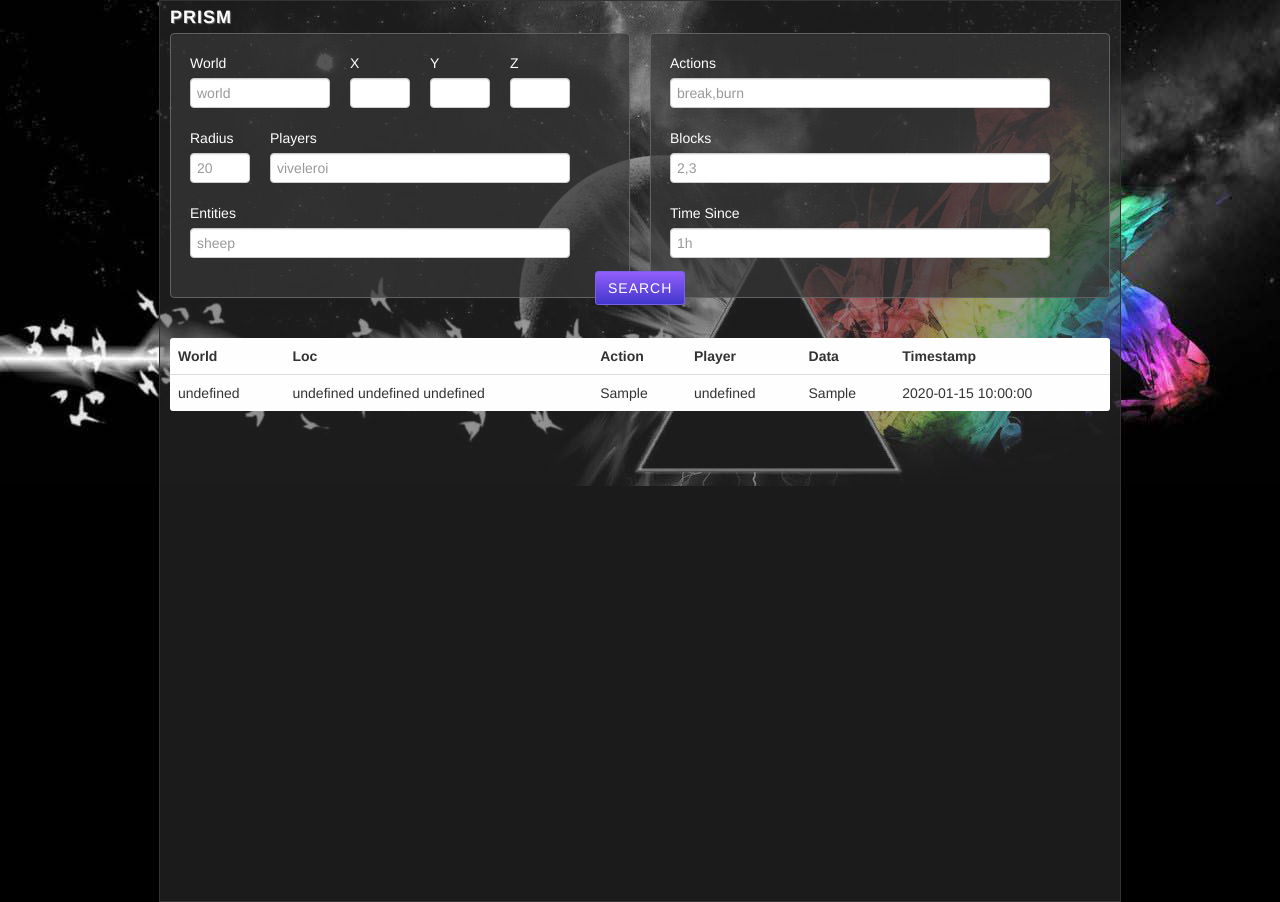
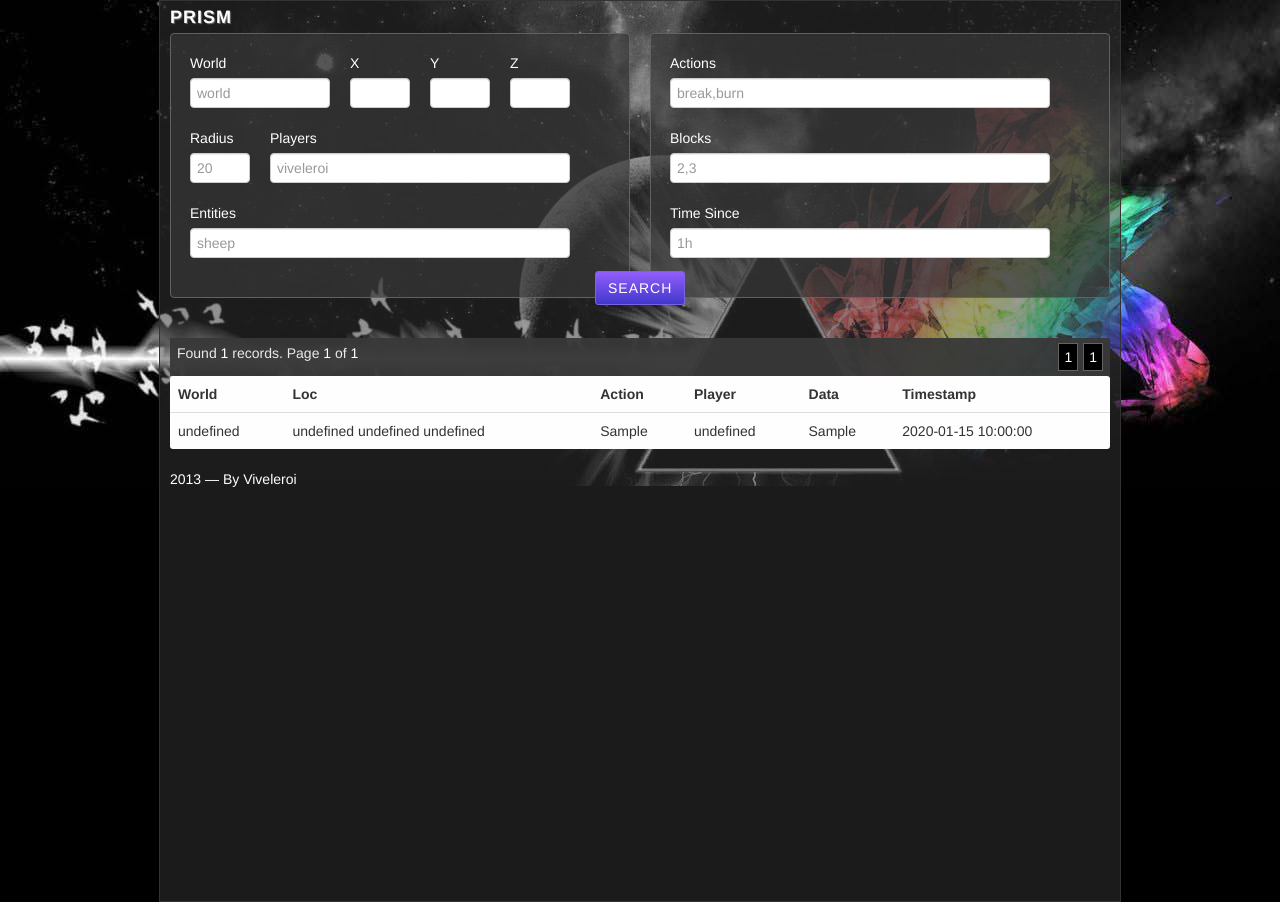
Before and after one commit to selfservice0/Prism-Extras, a PHP site: page / in a window 1280 px wide. Run offline with PHP 8.4, Linux system fonts and the light colour scheme; tables that the repository leaves empty or names only in its code hold one stand-in row (values such as "Sample post").

Commit message:
Working on pagination support, showing result count, adding basic block filters, time filters

```diff
--- a/PrismWeb/config.php
+++ b/PrismWeb/config.php
@@ -7,7 +7,6 @@
  *
  */
 
-
 define("MYSQL_HOSTNAME", "127.0.0.1");
 define("MYSQL_USERNAME", "root");
 define("MYSQL_PASSWORD", "");
--- a/PrismWeb/css/app.css
+++ b/PrismWeb/css/app.css
@@ -1,11 +1,8 @@
 
 
 body { background-color: #000; background: #000 url('../img/prism-bg.jpg') top left no-repeat; background-attachment:fixed;  }
-
 article { width: 960px; background-color: rgba(56, 56, 56, 0.49); border: 1px solid #333333; min-height: 900px; margin: 0 auto; position: relative }
-
 .well { background-color: rgba(56, 56, 56, 0.69); color: #fff; border: 1px solid #626262 }
-
 h1 {
     color: #fff;
     text-shadow: 1px 1px 1px #737373;
@@ -40,3 +37,12 @@
     background: linear-gradient(to bottom,  #925efb 0%,#4237cc 100%); /* W3C */
     filter: progid:DXImageTransform.Microsoft.gradient( startColorstr='#925efb', endColorstr='#4237cc',GradientType=0 ); /* IE6-9 */
 }
+.meta { overflow: hidden; color: #EAEAEA; background-color: rgba(56, 56, 56, 0.95); padding: 5px 7px }
+.meta span { color: #fff; }
+.meta div { width: 300px; float: left }
+.meta ol { float: right; margin: 0 }
+.meta li { list-style: none; float: left; margin-left: 5px; }
+.meta li a, .meta li span { display: block; padding: 3px 5px }
+.meta li a { border: 1px solid #656360; color: #EAEAEA; }
+.meta li.at a { background: black; color: #fff }
+footer { color: #fff }
--- a/PrismWeb/index.php
+++ b/PrismWeb/index.php
@@ -11,9 +11,9 @@
             <div class="container">
                 <h1>Prism</h1>
                 <form id="frm-search" action="#" method="post">
+                    <input type="hidden" id="curr_page" name="curr_page" value="1" />
                     <div class="row">
                         <fieldset class="span6">
-    <!--                        <h6>Who, Where...</h6>-->
                             <div class="well">
                                 <div class="row">
                                     <div class="control-group span2">
@@ -64,7 +64,6 @@
                             </div>
                         </fieldset>
                         <fieldset class="span6">
-    <!--                        <h6>...and What</h6>-->
                             <div class="well">
                                 <div class="control-group">
                                     <label class="control-label" for="actions">Actions</label>
@@ -87,12 +86,15 @@
                             </div>
                         </fieldset>
                     </div>
-<!--                    <footer class="form-actions clearfix">-->
-<!--                        <button type="submit" class="btn btn-primary right">Search</button>-->
-<!--                    </footer>-->
                     <button id="submit" type="submit" class="">Search</button>
                 </form>
                 <div id="results">
+                    <div class="meta">
+                        <div>Found <span>897</span> records. Page <span>1</span> of <span>200</span></div>
+                        <ol>
+                           <li>1</li>
+                        </ol>
+                    </div>
                     <table class="table">
                         <thead>
                             <tr>
@@ -109,7 +111,7 @@
                         </tbody>
                     </table>
                 </div>
-<!--                <p>2013, DHMC</p>-->
+                <footer><p>2013 &mdash; By Viveleroi</p></footer>
             </div>
         </article>
         <script src="js/jquery.js"></script>
--- a/PrismWeb/js/app.js
+++ b/PrismWeb/js/app.js
@@ -28,10 +28,74 @@
 
                     $('.table tbody').append(tr);
                 }
+
+                // Set meta
+                $('.meta span:first-child').text(resp.total_results);
+                $('.meta span:nth-child(2)').text(resp.curr_page);
+                $('.meta span:nth-child(3)').text(resp.pages);
+
+                // Pagination
+                var ol = $('.meta ol');
+                ol.empty();
+
+                if(resp.pages > 1 && resp.curr_page > 1){
+                    ol.append( '<li><a href="#" data-page="'+(resp.curr_page - 1)+'">&laquo;</a></li>' );
+                }
+
+                // Add first page
+                ol.append( '<li'+(resp.curr_page == 1 ? ' class="at"' : '')+'><a href="#" data-page="1">1</a></li>' );
+
+                if(resp.pages < 8){
+                    for(p = 1; p <= resp.pages; p++){
+                        ol.append( '<li'+(resp.curr_page == p ? ' class="at"' : '')+'><a href="#" data-page="'+p+'">'+p+'</a></li>' );
+                    }
+                } else {
+
+                    // No skips, we're at the beginning
+                    if(resp.curr_page <= 5){
+                        for(p = 2; p <= 6; p++){
+                            ol.append( '<li'+(resp.curr_page == p ? ' class="at"' : '')+'><a href="#" data-page="'+p+'">'+p+'</a></li>' );
+                        }
+                    } else {
+
+                        ol.append( '<li><span>&hellip;</span></li>' );
+
+                        if(resp.curr_page <= (resp.pages - 4)){
+
+                            // Only build near
+                            for(p = (resp.curr_page - 3); p <= (resp.curr_page + 3); p++){
+                                ol.append( '<li'+(resp.curr_page == p ? ' class="at"' : '')+'><a href="#" data-page="'+p+'">'+p+'</a></li>' );
+                            }
+                            ol.append( '<li><span>&hellip;</span></li>' );
+                        } else {
+
+                            // No skips, we're at the end
+                            for(p = (resp.pages - 6); p < resp.pages; p++){
+                                ol.append( '<li'+(resp.curr_page == p ? ' class="at"' : '')+'><a href="#" data-page="'+p+'">'+p+'</a></li>' );
+                            }
+                        }
+                    }
+
+                    // Add last
+                    ol.append( '<li'+(resp.curr_page == resp.pages ? ' class="at"' : '')+'><a href="#" data-page="'+resp.pages+'">'+resp.pages+'</a></li>' );
+
+                }
+
+                if(resp.pages > 1 && resp.curr_page < resp.pages){
+                    ol.append( '<li><a href="#" data-page="'+(resp.curr_page + 1)+'">&raquo;</a></li>' );
+                }
+
             } else {
                 $('button').after('<span class="text-error">No results found. Try again.</span>')
             }
         }, 'json');
         return false;
     }).trigger('submit');
+
+    $('.meta ol').delegate('li a', 'click', function(e){
+        e.preventDefault();
+        $('#curr_page').val( $(this).data('page') );
+        $('#frm-search').submit();
+        return false;
+    })
 });
--- a/PrismWeb/query.php
+++ b/PrismWeb/query.php
@@ -18,9 +18,7 @@
 // @todo handle mysql errors
 
 // Build our query
-$sql = 'SELECT * FROM prism_actions WHERE 1=1';
-
-
+$sql = 'SELECT SQL_CALC_FOUND_ROWS * FROM prism_actions WHERE 1=1';
 
     function buildOrQuery( $fieldname, $values ){
         $where = "";
@@ -85,7 +83,7 @@
         $actions = explode(",", $peregrine->post->getRaw('actions'));
         $sql .= buildOrQuery('prism_actions.action_type',$actions);
     }
-    $sql .= ' AND LEFT(prism_actions.action_type,5) !=  "prism"';
+    $sql .= ' AND prism_actions.action_type NOT LIKE "%prism%"';
 
     // Players
     if(!$peregrine->post->isEmpty('players')){
@@ -105,33 +103,83 @@
         $sql .= buildOrLikeQuery('prism_actions.data',$matches);
     }
 
-//    // Timeframe
-//    if(!$peregrine->post->isEmpty('time')){
-//        $world = explode(",", $peregrine->post->getUsername('time'));
-//        $sql .= buildOrQuery('prism_actions.world',$world);
-//    }
+    // Blocks
+    if(!$peregrine->post->isEmpty('blocks')){
+        $blocks = explode(",", $peregrine->post->getRaw('blocks'));
+        $match = array();
+        foreach($blocks as $block){
+            $match[] = 'block_id":'.$block.',';
+        }
+        $sql .= buildOrLikeQuery('prism_actions.data',$match);
+    }
+
+    // Timeframe
+    if(!$peregrine->post->isEmpty('time')){
+        preg_match_all('/([0-9]+)(s|h|m|d|w)/', $peregrine->post->getAlnum('time'), $matches);
+        $timeAgo = array();
+        if($matches){
+            if(is_array($matches[0])){
+                foreach($matches[0] as $key => $match){
+                    if($matches[2][$key] == "s"){
+                        $timeAgo[] = $matches[1][$key] . " seconds";
+                    }
+                    if($matches[2][$key] == "m"){
+                        $timeAgo[] = $matches[1][$key] . " minutes";
+                    }
+                    if($matches[2][$key] == "h"){
+                        $timeAgo[] = $matches[1][$key] . " hours";
+                    }
+                    if($matches[2][$key] == "d"){
+                        $timeAgo[] = $matches[1][$key] . " days";
+                    }
+                    if($matches[2][$key] == "w"){
+                        $timeAgo[] = $matches[1][$key] . " weeks";
+                    }
+                }
+            }
+        }
+        if(!empty($timeAgo)){
+            $beforeDate = date("Y-m-d H:i:s", strtotime( implode(" ", $timeAgo) . " ago" ));
+            $sql .= ' AND prism_actions.action_time >=  "'.$beforeDate.'"';
+        }
+    }
 
 
 // Order by
 $sql .= ' ORDER BY action_time DESC, id DESC';
 
-// Limit
-$sql .= ' LIMIT 0,25';
+$response = array(
+    'results' => false,
+    'total_results' => 0,
+    'per_page' => 25,
+    'pages' => 0,
+    'curr_page' => $peregrine->post->getInt('curr_page')
+);
 
 
-$results = array();
+// Limit
+$offset = ($response['curr_page']-1)*$response['per_page'];
+$sql .= ' LIMIT '.$offset.','.$response['per_page'];
 
-$prism_result = mysql_query($sql);
+$prism_result = mysql_query( $sql );
 if($prism_result){
+    $results = array();
     while( $row = mysql_fetch_assoc($prism_result)){
-
         if(strpos($row['data'], "{") !== false){
             $row['data'] = (array)json_decode($row['data']);
         }
+        $results[] = $row;
+    }
+    $response['results'] = $results;
 
-        $results[] = $row;
+    // total records
+    $prism_result = mysql_query( 'SELECT FOUND_ROWS()' );
+    while( $row = mysql_fetch_array($prism_result)){
+        $response['total_results'] = $row[0];
+    }
 
-    }
+    $response['pages'] = ($response['total_results'] > 0 ? ceil($response['total_results'] / $response['per_page']) : 0);
 }
 
-print json_encode( array('results'=>$results) );
+header('Content-type: text/javascript');
+print json_encode( $response );
```
Also changed, not shown: PrismWeb/css/bootstrap-responsive.min.css (deleted).
